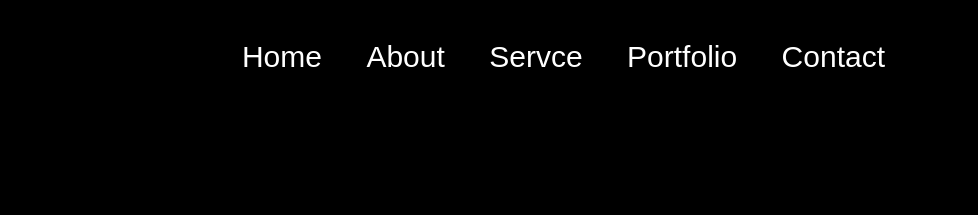
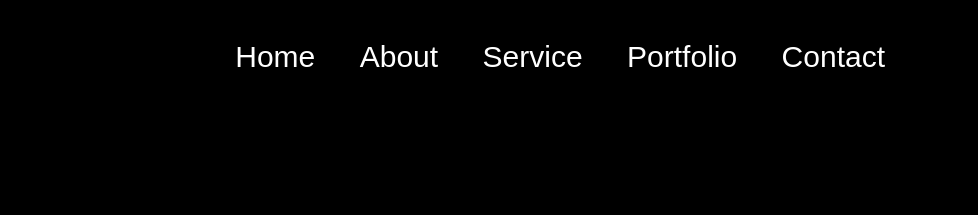
Before and after one commit to aakashkrs/Portfolio, a plain HTML site: page index.html in a window 1280 px wide. Shown: the top 215 px of the page, 302-1280 px from the left. Drawn offline with Linux system fonts and the light colour scheme.

Commit message:
Update index.html

```diff
--- a/index.html
+++ b/index.html
@@ -15,7 +15,7 @@
                 <ul>
                     <li><a href="#">Home</a></li>
                     <li><a href="#">About</a></li>
-                    <li><a href="#">Servce</a></li>
+                    <li><a href="#">Service</a></li>
                     <li><a href="#">Portfolio</a></li>
                     <li><a href="#">Contact</a></li>
                 </ul>
```
